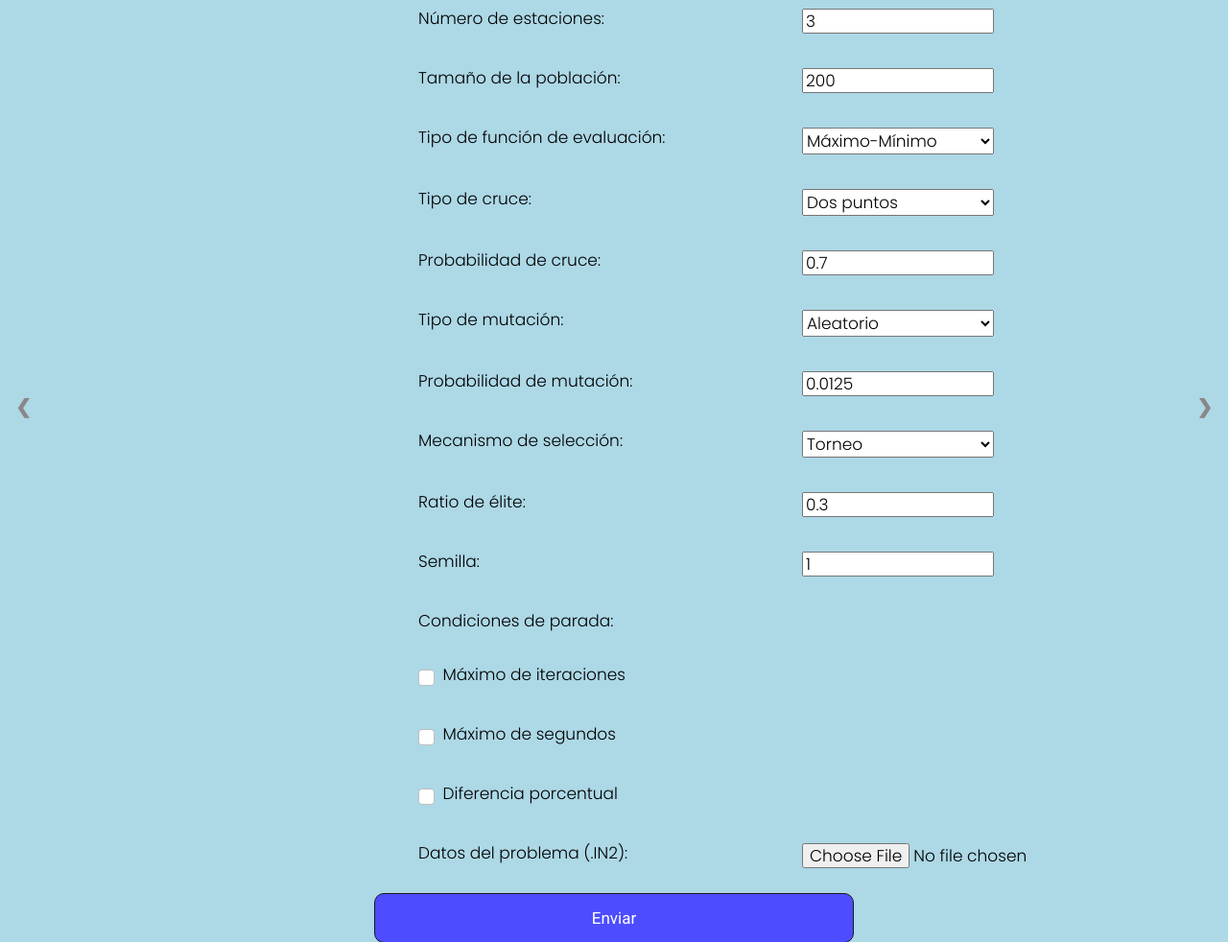
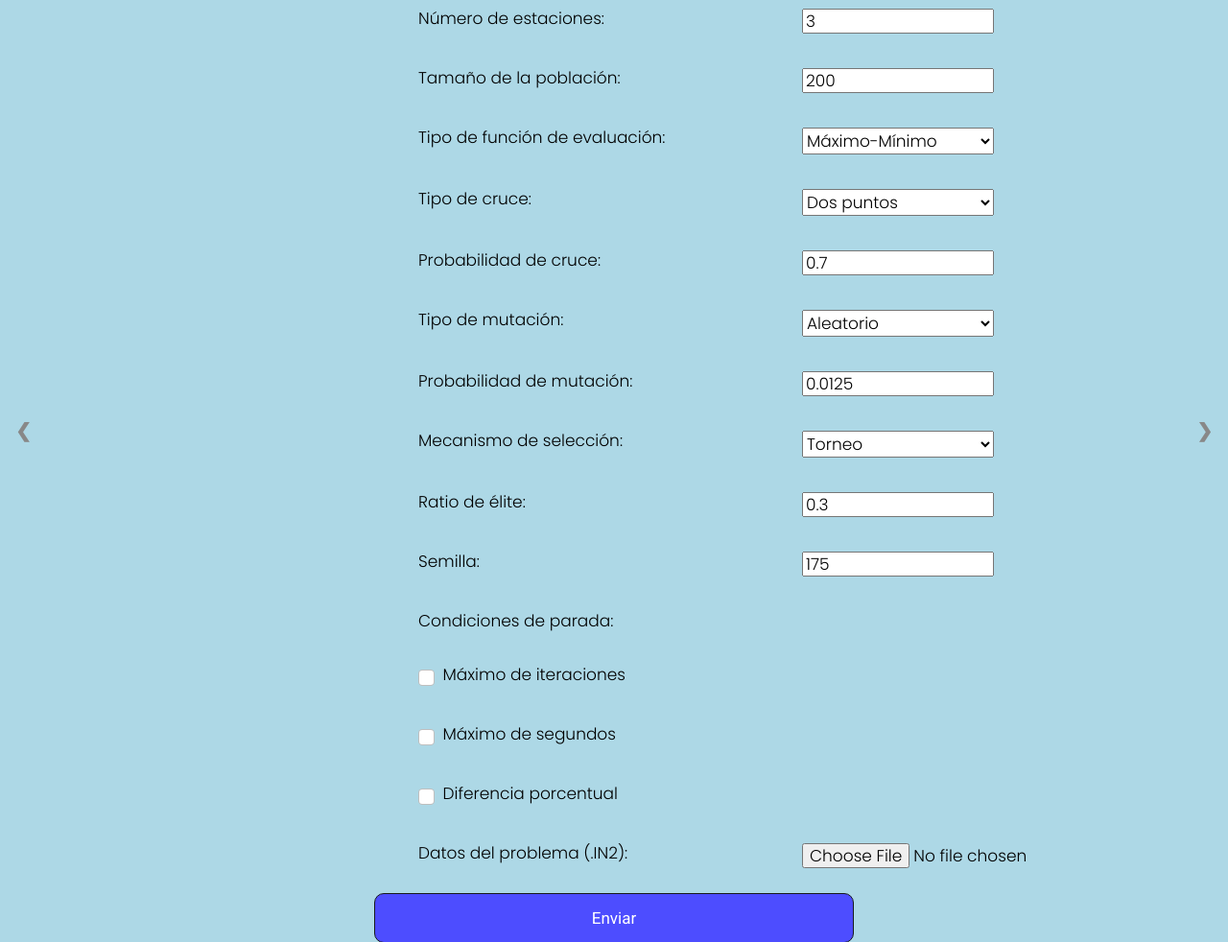
Before and after one commit to victorbeeme/ProyectoMod, a Django app: page /index/ in a window 1280 px wide; the page is wider, and only the part inside the window is pictured. Shown: the part 858-1840 px from the top of that part at 96% size. Run offline with Django 3.2, Linux system fonts and the light colour scheme; some libraries are stand-ins or nearby versions.

Commit message:
Elementos obligatorios y arreglada semilla

```diff
--- a/interfazMod/interfazMod/static/js/slides.js
+++ b/interfazMod/interfazMod/static/js/slides.js
@@ -40,6 +40,7 @@ function sacarmax(tipo) {
 
 }
 
+
 /*
 $(document).ready(function () {
     $('.checkbox input:checkbox').on('click', function(){
--- a/interfazMod/interfazMod/templates/index.html
+++ b/interfazMod/interfazMod/templates/index.html
@@ -63,14 +63,14 @@
 
         <div class="slideshow-container">
 
-            <div class="mySlides" style="height: 1150px;">
+            <div class="mySlides" style="height: 1200px;">
                         <h2>Introduzca los datos del problema: </h2><br>
                             <div style="text-align: left; position: relative; left: 30%;">
                             <form action="/buscar/" method="POST" class = "grid-segundo" enctype="multipart/form-data">
                                 <p>Número de estaciones:</p>
-                                <p><input type="number" value="3" name="estaciones" min="1" style=" position: relative; width: 200px;" max="20"></p>
+                                <p><input type="number" value="3" name="estaciones" min="1" style=" position: relative; width: 200px;" max="20" required></p>
                                 <p>Tamaño de la población: </p>
-                                <p><input type="number" value="200" name="poblacion" min="1" style=" position: relative; width: 200px;"></p>
+                                <p><input type="number" value="200" name="poblacion" min="1" style=" position: relative; width: 200px;" required></p>
 
                                 <p>Tipo de función de evaluación:</p>
                                 <p>
@@ -94,7 +94,8 @@
                                 </p>
 
                                 <p>Probabilidad de cruce:</p>
-                                <p><input value="0.7" type="number" step="0.001" min="0" max="1" name="cruce" style="position: relative; width: 200px;"></p>
+                                <p><input value="0.7" type="number" step="0.001" min="0" max="1" name="cruce" style="position: relative; width: 200px;" required></p>
+
                                 <p>Tipo de mutación: </p>
                                 <p>
                                     <select class="custom-select mr-sm-2" id="inlineFormCustomSelect" name="tipoMut"
@@ -104,7 +105,8 @@
                                     </select>
                                 </p>
                                 <p>Probabilidad de mutación: </p>
-                                <p><input value="0.0125" type="number" step="0.0001" min="0" max="1" name="mutacion" style="position: relative; width: 200px;"></p>
+                                <p><input value="0.0125" type="number" step="0.0001" min="0" max="1" name="mutacion" style="position: relative; width: 200px;" required></p>
+
                                 <p>Mecanismo de selección:</p>
                                 <p>
                                     <select class="custom-select mr-sm-2" id="inlineFormCustomSelect" name="seleccion"
@@ -114,10 +116,10 @@
                                     </select>
                                 </p>
                                 <p>Ratio de élite: </p>
-                                <p><input type="number"  value="0.3" type="number" step="0.001" min="0" max="1" name="elite" style=" position: relative; width: 200px;"></p>
+                                <p><input type="number"  value="0.3" type="number" step="0.001" min="0" max="1" name="elite" style=" position: relative; width: 200px;" required></p>
 
                                 <p>Semilla:</p>
-                                <p><input type="number" value="1" name="semilla" min="0" style=" position: relative; width: 200px;"></p>
+                                <p><input type="number" value={{num}} name="semilla" min="0" style=" position: relative; width: 200px;" required></p>
 
                                 <p>Condiciones de parada:</p><p></p>
 
@@ -143,7 +145,7 @@
 
                                 <p>Datos del problema (.IN2):</p>
                                 {% csrf_token %}
-                                <p><input type="file" name = "archivoIN" class="form-control-file" id="exampleFormControlFile1"> </p>
+                                <p><input type="file" name = "archivoIN" class="form-control-file" id="exampleFormControlFile1" required> </p>
                         </div>
                                 <input class = "button" type="submit" value="Enviar">
                                     </form>
--- a/interfazMod/interfazMod/views.py
+++ b/interfazMod/interfazMod/views.py
@@ -4,6 +4,7 @@ from django.shortcuts import render
 from interfazMod import pruebaFuncion
 from interfazMod import model
 import time
+import numpy as np
 
 
 
@@ -13,16 +14,14 @@ def loadIndex(request):
     #metodo = request.GET["metodo"]
 
     ctx = pruebaFuncion.funcionPrueba()
+    ctx["num"] = np.random.randint(1000)
     #ctx["metodo"] = metodo
     return render(request, "index.html", ctx)
 
 
 def buscar(request):
 
-
     #metodo = request.GET["metodo"]
-
-
     estaciones = request.POST["estaciones"]
     poblacion = request.POST["poblacion"]
     tipoCruce = request.POST["tipoCruce"]
@@ -41,6 +40,7 @@ def buscar(request):
     ctx = model.runModel(funcEv, tipoMut,seleccion, tipoCruce, "valid", poblacion, mutacion, elite, cruce, semilla, iteraciones, segundos, porcentaje, estaciones,content)
     ctx["cruce"] = cruce
     ctx["content"] = content
+    ctx["num"] = semilla
     return render(request, "cargado.html", ctx)
 
 
```
Also changed, not shown: interfazMod/interfazMod/templates/cargado.html (+16 -20 lines).
